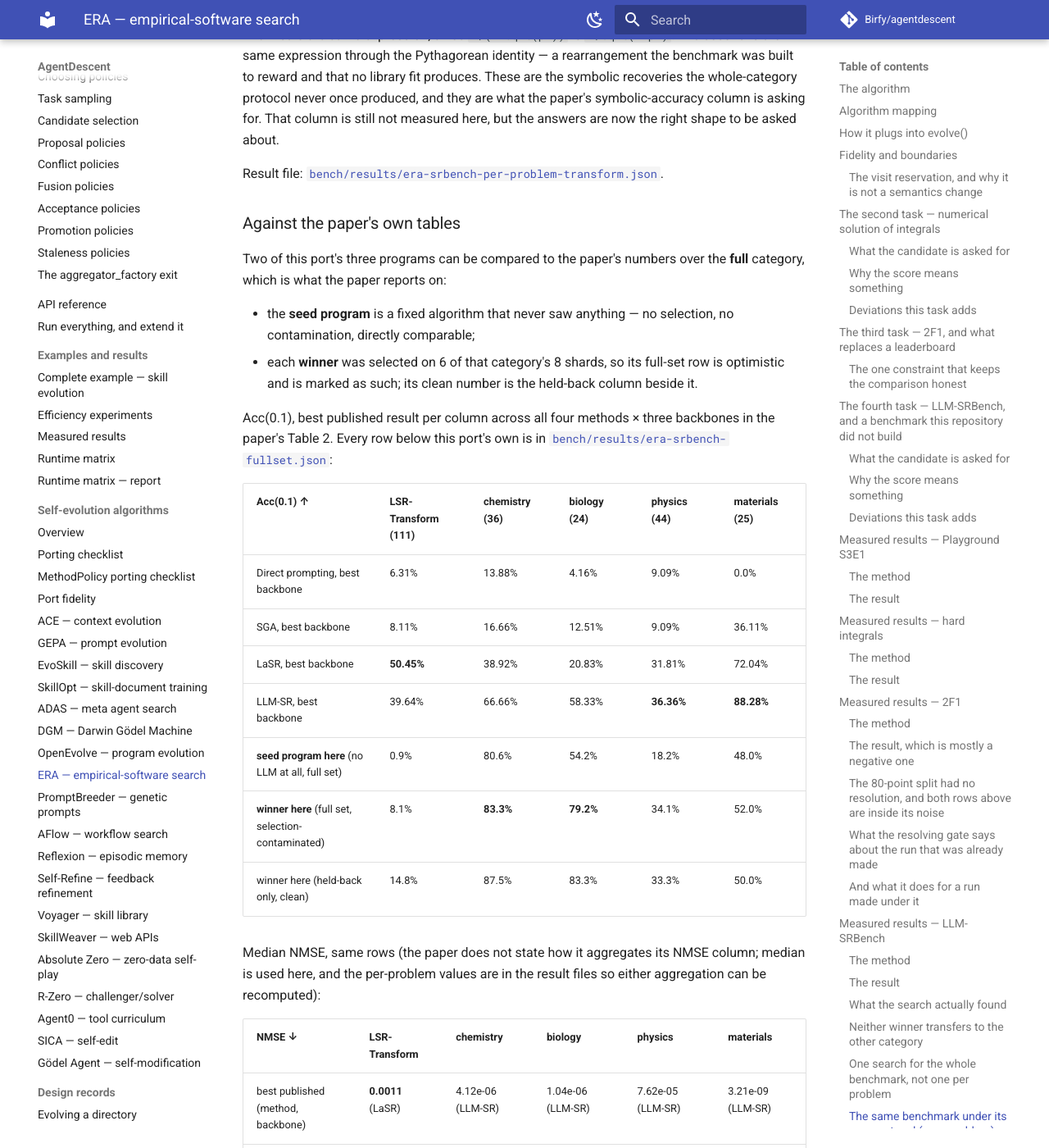
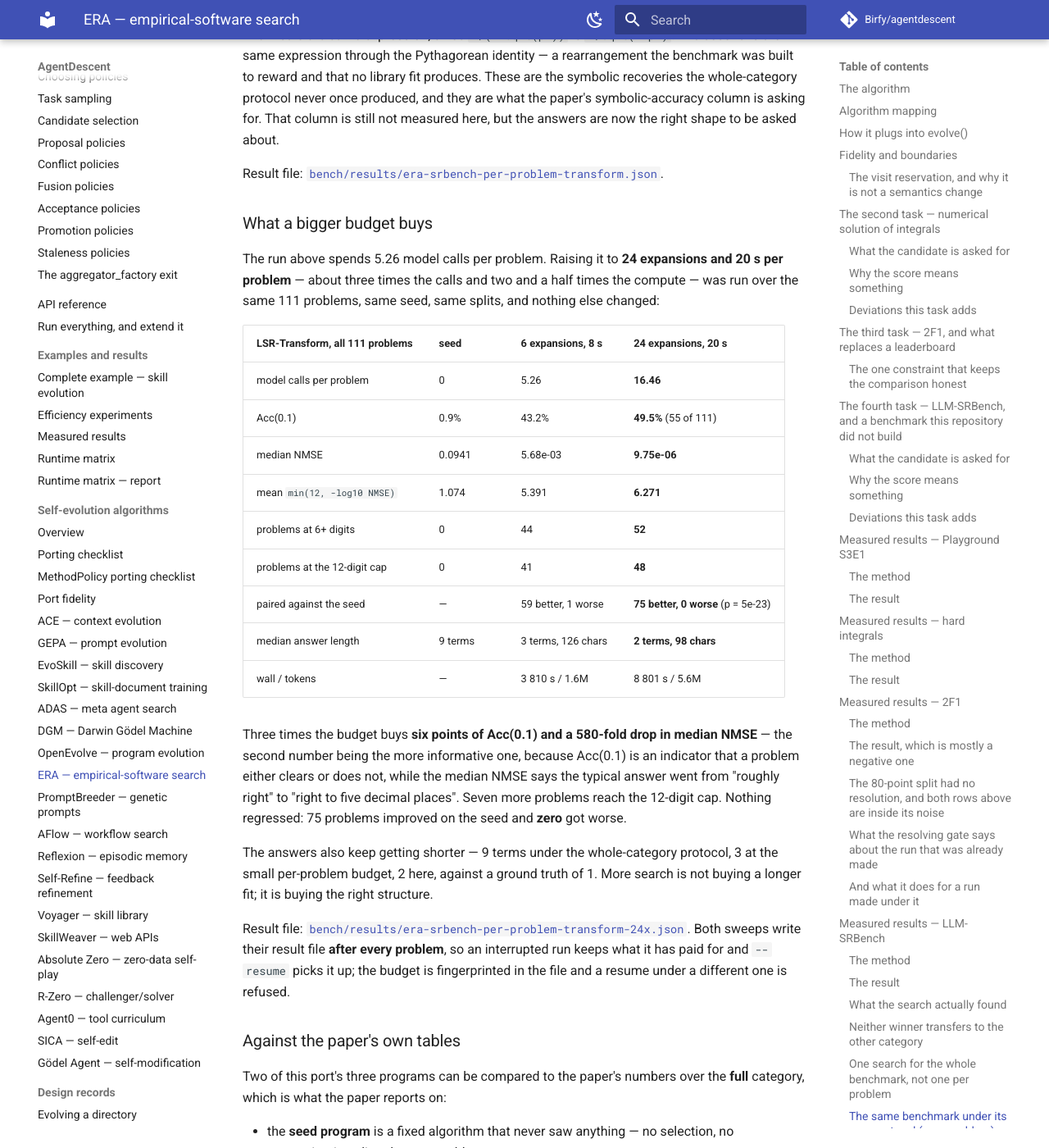
Before and after one commit to Birfy/agentdescent, an MkDocs documentation site: the page built from docs/algo-era.md, in a window 1280 px wide and 1400 px high, scrolled down 26403 px. Shown: the whole window at 82% size. Built offline with MkDocs 1.6.1 and Material for MkDocs 9.7.7, drawn with Linux system fonts in a browser that asks for light colours; comment, search, counter and statistics services are not loaded; some of the changed text lies outside the part shown.

Commit message:
ERA/LLM-SRBench: three times the per-problem budget, over the same 111 problems
24 expansions and 20s per problem against 6 and 8s, same seed, same splits,
nothing else changed. 16.46 model calls per problem.

Acc(0.1) 43.2% -> 49.5% (55 of 111), median NMSE 5.68e-03 -> 9.75e-06, mean
digits 5.391 -> 6.271, problems at the 12-digit cap 41 -> 48, and 75 better
against 0 worse where the smaller budget had one regression.

The NMSE is the number worth reading. Acc(0.1) is an indicator a problem either
clears or does not, so six points is seven problems; a 580-fold drop in the
median says the typical answer went from roughly right to right to five decimal
places. That is what a bigger budget actually bought.

The answers keep getting shorter with it -- 9 terms under the whole-category
protocol, 3 at the small per-problem budget, 2 here, against a ground truth of 1.
More search is buying the right structure rather than a longer fit.

Against the paper: one problem short of LaSR's 50.45%, ahead of LLM-SR's 39.64%,
with a median NMSE two orders of magnitude below LaSR's, at a fifteenth of
LLM-SR's per-problem budget. The LSR-Transform gap the whole-category write-up
called the protocol's rather than the search's is now closed and measured.

Co-Authored-By: Claude Opus 5 <noreply@anthropic.com>
Claude-Session: https://claude.ai/code/session_01BaxvpBM1iL4CsMNnG8ASBX

```diff
--- a/docs/algo-era.md
+++ b/docs/algo-era.md
@@ -1063,6 +1063,42 @@ measured here, but the answers are now the right shape to be asked about.
 Result file:
 [`bench/results/era-srbench-per-problem-transform.json`](https://github.com/Birfy/agentdescent/blob/main/bench/results/era-srbench-per-problem-transform.json).
 
+### What a bigger budget buys
+
+The run above spends 5.26 model calls per problem. Raising it to **24
+expansions and 20 s per problem** — about three times the calls and two and a
+half times the compute — was run over the same 111 problems, same seed, same
+splits, and nothing else changed:
+
+| LSR-Transform, all 111 problems | seed | 6 expansions, 8 s | **24 expansions, 20 s** |
+|---|---|---|---|
+| model calls per problem | 0 | 5.26 | **16.46** |
+| Acc(0.1) | 0.9% | 43.2% | **49.5%** (55 of 111) |
+| median NMSE | 0.0941 | 5.68e-03 | **9.75e-06** |
+| mean `min(12, -log10 NMSE)` | 1.074 | 5.391 | **6.271** |
+| problems at 6+ digits | 0 | 44 | **52** |
+| problems at the 12-digit cap | 0 | 41 | **48** |
+| paired against the seed | — | 59 better, 1 worse | **75 better, 0 worse** (p = 5e-23) |
+| median answer length | 9 terms | 3 terms, 126 chars | **2 terms, 98 chars** |
+| wall / tokens | — | 3 810 s / 1.6M | 8 801 s / 5.6M |
+
+Three times the budget buys **six points of Acc(0.1) and a 580-fold drop in
+median NMSE** — the second number being the more informative one, because
+Acc(0.1) is an indicator that a problem either clears or does not, while the
+median NMSE says the typical answer went from "roughly right" to "right to five
+decimal places". Seven more problems reach the 12-digit cap. Nothing regressed:
+75 problems improved on the seed and **zero** got worse.
+
+The answers also keep getting shorter — 9 terms under the whole-category
+protocol, 3 at the small per-problem budget, 2 here, against a ground truth of
+1. More search is not buying a longer fit; it is buying the right structure.
+
+Result file:
+[`bench/results/era-srbench-per-problem-transform-24x.json`](https://github.com/Birfy/agentdescent/blob/main/bench/results/era-srbench-per-problem-transform-24x.json).
+Both sweeps write their result file **after every problem**, so an interrupted
+run keeps what it has paid for and `--resume` picks it up; the budget is
+fingerprinted in the file and a resume under a different one is refused.
+
 ### Against the paper's own tables
 
 Two of this port's three programs can be compared to the paper's numbers over
@@ -1085,8 +1121,10 @@ backbones in the paper's Table 2. Every row below this port's own is in
 | LaSR, best backbone | **50.45%** | 38.92% | 20.83% | 31.81% | 72.04% |
 | LLM-SR, best backbone | 39.64% | 66.66% | 58.33% | **36.36%** | **88.28%** |
 | **seed program here** (no LLM at all, full set) | 0.9% | 80.6% | 54.2% | 18.2% | 48.0% |
-| **winner here** (full set, selection-contaminated) | 8.1% | **83.3%** | **79.2%** | 34.1% | 52.0% |
-| winner here (held-back only, clean) | 14.8% | 87.5% | 83.3% | 33.3% | 50.0% |
+| **whole-category winner here** (full set, selection-contaminated) | 8.1% | **83.3%** | **79.2%** | 34.1% | 52.0% |
+| whole-category winner here (held-back only, clean) | 14.8% | 87.5% | 83.3% | 33.3% | 50.0% |
+| **per-problem here**, 5.26 calls/problem | 43.2% | — | — | — | — |
+| **per-problem here**, 16.46 calls/problem | **49.5%** | — | — | — | — |
 
 Median NMSE, same rows (the paper does not state how it aggregates its NMSE
 column; median is used here, and the per-problem values are in the result files
@@ -1094,9 +1132,10 @@ so either aggregation can be recomputed):
 
 | NMSE ↓ | LSR-Transform | chemistry | biology | physics | materials |
 |---|---|---|---|---|---|
-| best published (method, backbone) | **0.0011** (LaSR) | 4.12e-06 (LLM-SR) | 1.04e-06 (LLM-SR) | 7.62e-05 (LLM-SR) | 3.21e-09 (LLM-SR) |
+| best published (method, backbone) | 0.0011 (LaSR) | 4.12e-06 (LLM-SR) | 1.04e-06 (LLM-SR) | 7.62e-05 (LLM-SR) | 3.21e-09 (LLM-SR) |
 | seed program here (full set) | 0.0941 | 5.47e-10 | 2.72e-10 | 3.91e-05 | 5.55e-08 |
-| winner here (full set) | 0.0753 | **7.53e-13** | **7.78e-13** | **4.59e-06** | **1.22e-10** |
+| whole-category winner here (full set) | 0.0753 | **7.53e-13** | **7.78e-13** | **4.59e-06** | **1.22e-10** |
+| per-problem here, 16.46 calls/problem | **9.75e-06** | — | — | — | — |
 
 ### The column this protocol does not contest
 
@@ -1154,14 +1193,16 @@ is excellent in L2 and blows up relatively at a single near-zero target scores
 not. The two columns are measuring different virtues, and this protocol has the
 first without the second.
 
-**On LSR-Transform it loses, and the protocol is why.** The seed scores 0.9%,
-twelve expansions take it to 8.1% (14.8% on the held-back shards), against
-LaSR's 50.45%. Those problems are Feynman equations rearranged into products,
-quotients and nested roots — forms no linear-in-a-library method can express at
-all, where proposing a *structure* from the variable names is the entire task.
-That is exactly what a per-problem LLM search does and what one program run over
-111 problems in four seconds each cannot. The gap is the budget's and the
-protocol's, not the tree search's.
+**On LSR-Transform the whole-category protocol loses, and the protocol is why.**
+The seed scores 0.9%, twelve expansions take it to 8.1% (14.8% on the held-back
+shards), against LaSR's 50.45%. Those problems are Feynman equations rearranged
+into products, quotients and nested roots — forms no linear-in-a-library method
+can express at all, where proposing a *structure* from the variable names is the
+entire task. Switching to the benchmark's own protocol closes it: **49.5%**, one
+problem short of LaSR's 50.45% (55 against 56 of 111) and ahead of LLM-SR's
+39.64%, with a median NMSE two orders of magnitude below LaSR's — at 16.46 model
+calls per problem against LLM-SR's 250 prompts. The gap was the protocol's and
+the budget's, not the tree search's, and it was tested rather than asserted.
 
 ## Run it
 
```
Also changed, not shown: CHANGELOG.md (+10 -0 lines), 1 other file.
